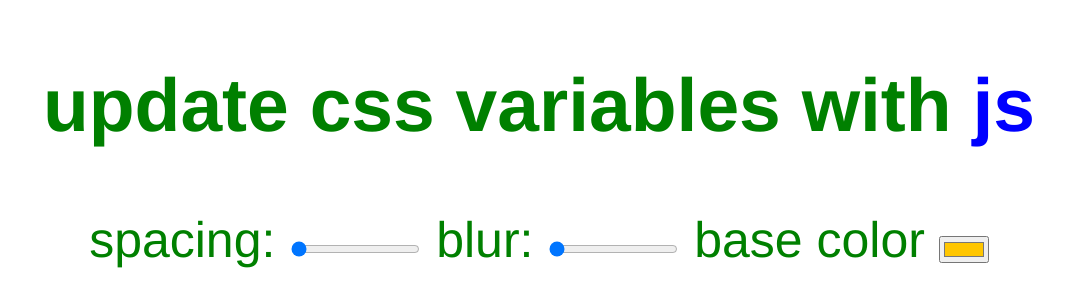
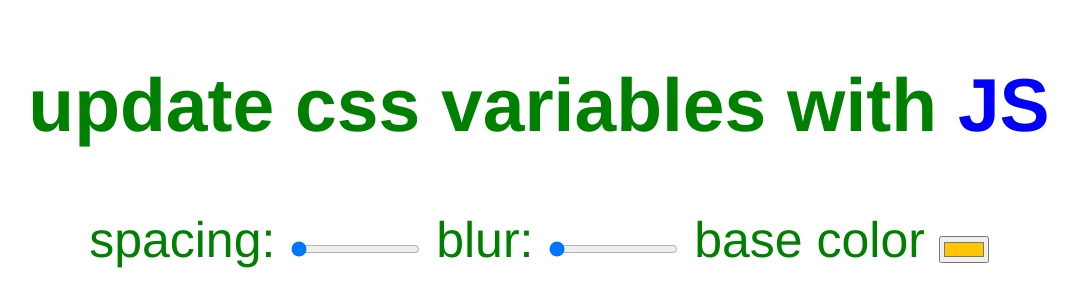
Before and after one commit to sazzadalam112/update-variable, a plain HTML site: page index.html in a window 1280 px wide. Shown: the top 297 px of the page, without its empty margins (101-1179 px from the left). Drawn offline with Linux system fonts and the light colour scheme.

Commit message:
changes in h1 in span

```diff
--- a/index.html
+++ b/index.html
@@ -7,7 +7,7 @@
     <title>Document</title>
 </head>
 <body>
-   <h2>update css variables with <span class="h1">js</span></h2>
+   <h2>update css variables with <span class="h1">JS</span></h2>
 
    <div class="controls">
        <label for="spacing">spacing:</label>
```
